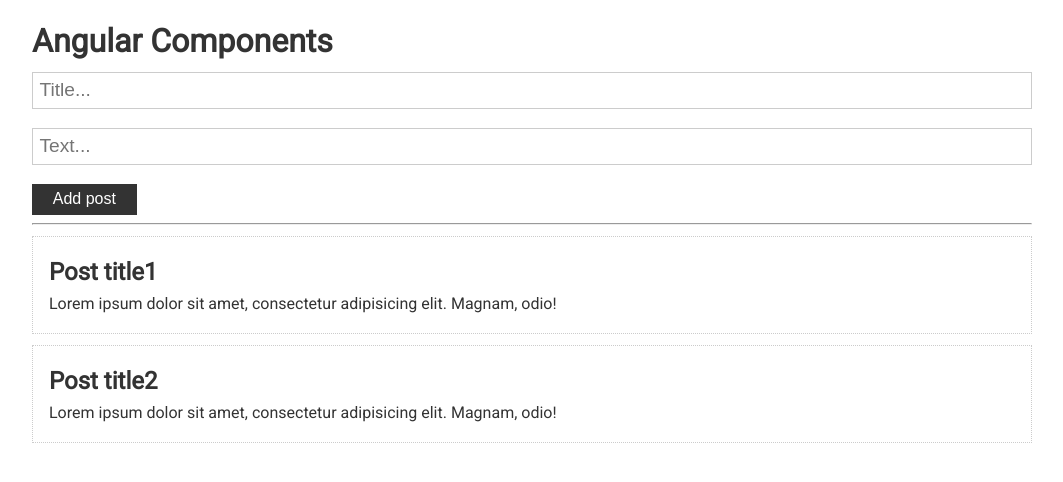
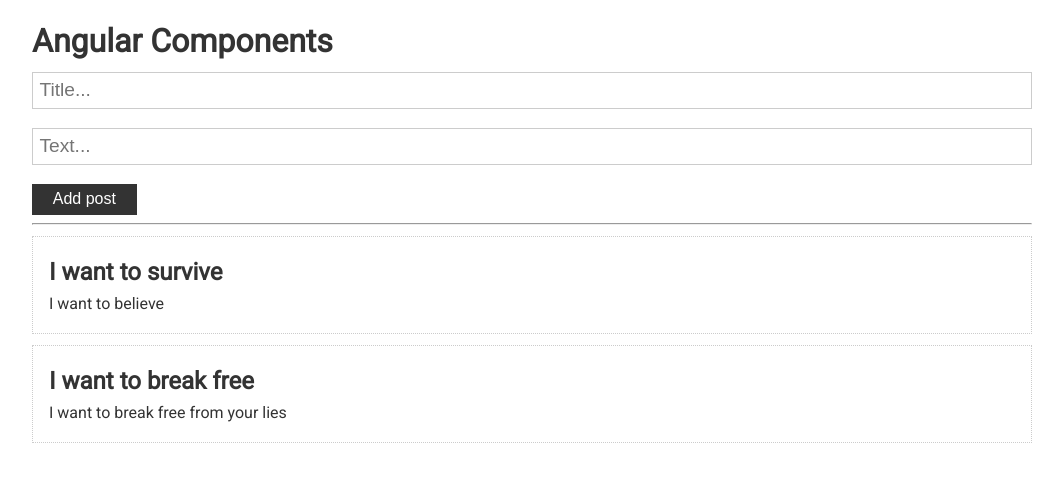
Before and after one commit to paraketsova/angular-basics, an Angular app: page / in a window 1280 px wide. Shown: the top 482 px of the page, without its empty margins (108-1171 px from the left). Built offline with nearby package versions, Linux system fonts and the light colour scheme.

Commit message:
Add two post by post.components structure

```diff
--- a/src/app/app.component.html
+++ b/src/app/app.component.html
@@ -5,5 +5,9 @@
 
   <hr />
 
-  <app-post></app-post>
+  <app-post
+    *ngFor = "let p of posts"
+    [post]="p"
+  ></app-post>
+
 </div>
--- a/src/app/app.component.ts
+++ b/src/app/app.component.ts
@@ -1,4 +1,10 @@
 import {Component} from '@angular/core';
+
+export interface Post {
+  title: string
+  text: string
+  id?: number
+}
 
 @Component({
   selector: 'app-root', // именно этот селектор будет опознан для выбора и перенесён в HTML модуль при загрузке рендеринга
@@ -6,5 +12,8 @@ import {Component} from '@angular/core';
   styleUrls: ['./app.component.scss']  // конфиграция для стиля выбранного выше компонента
 })
 export class AppComponent { //здесь заводим все динамические переменные
-
+  posts: Post[] = [
+    {title: 'I want to survive', text: 'I want to believe', id: 1},
+    {title: 'I want to break free', text: 'I want to break free from your lies', id: 2}
+  ]
 }
--- a/src/app/post/post.component.html
+++ b/src/app/post/post.component.html
@@ -1,9 +1,4 @@
 <div class="card">
-  <h2>Post title1</h2>
-  <p>Lorem ipsum dolor sit amet, consectetur adipisicing elit. Magnam, odio!</p>
+  <h2>{{post.title}}</h2>
+  <p>{{post.text}}</p>
 </div>
-
-<div class="card">
-  <h2>Post title2</h2>
-  <p>Lorem ipsum dolor sit amet, consectetur adipisicing elit. Magnam, odio!</p>
-</div>
--- a/src/app/post/post.component.ts
+++ b/src/app/post/post.component.ts
@@ -1,4 +1,5 @@
-import {Component, OnInit} from '@angular/core';
+import {Component, Input, OnInit} from '@angular/core';
+import {Post} from "../app.component";
 
 @Component({
   selector: 'app-post',
@@ -7,6 +8,8 @@ import {Component, OnInit} from '@angular/core';
 })
 export class PostComponent implements OnInit {
 
+  @Input() post!: Post
+
   constructor() { }
 
   ngOnInit(): void {
```
